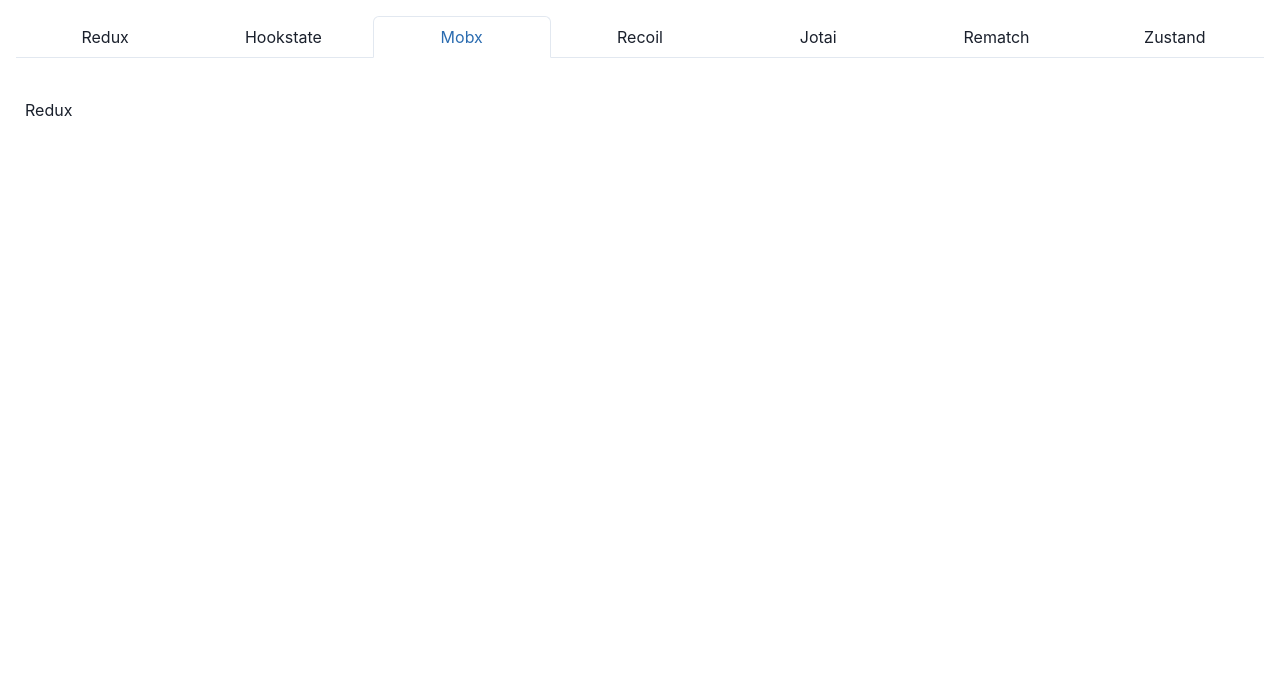
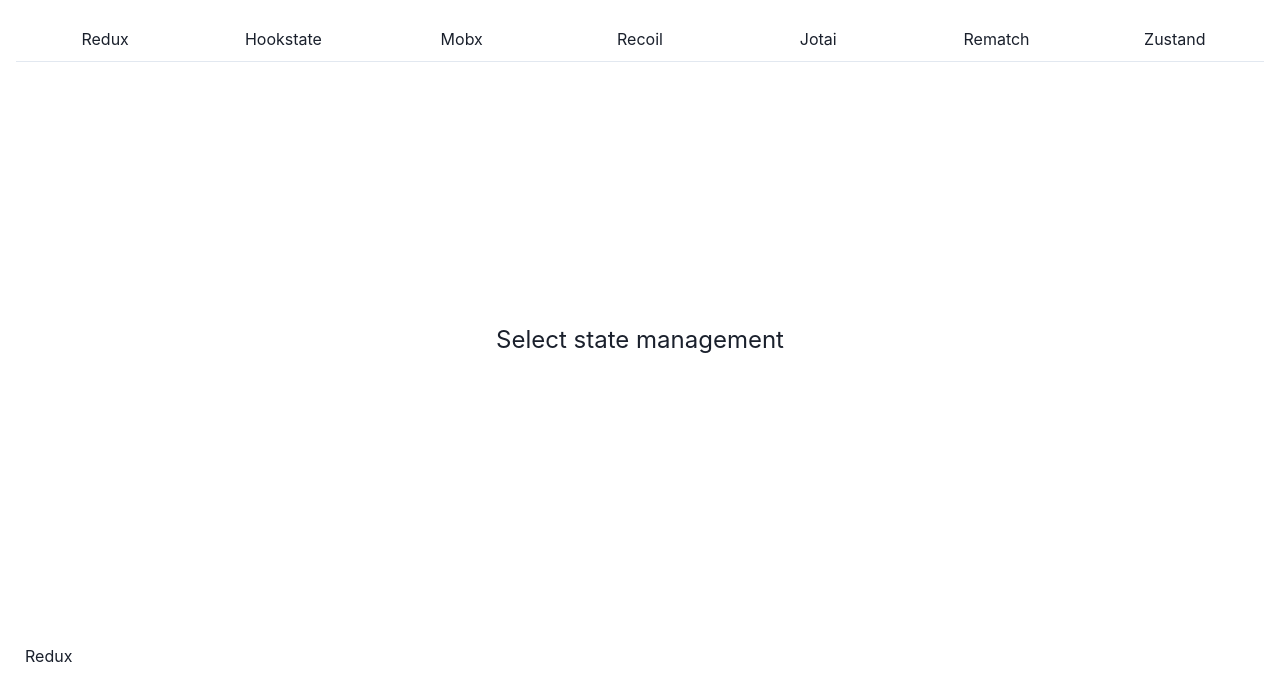
Before and after one commit to neskor-b/React-state-management, a React (Create React App) app: page /mobx in a window 1280 px wide. Shown: the top 700 px of the page. Built offline with nearby package versions, Linux system fonts and the light colour scheme.

Commit message:
code refactor, add responsice menu navigation

```diff
--- a/package.json
+++ b/package.json
@@ -3,6 +3,7 @@
   "version": "0.1.0",
   "private": true,
   "dependencies": {
+    "@chakra-ui/icons": "^2.1.1",
     "@chakra-ui/react": "^2.8.2",
     "@emotion/react": "^11.11.1",
     "@emotion/styled": "^11.11.0",
--- /dev/null
+++ b/src/hooks/useDebounceEffect.ts
@@ -0,0 +1,15 @@
+import { useEffect } from 'react';
+
+type AnyFunction = (...args: any[]) => any;
+
+function useDebounceEffect(callback: AnyFunction, delay: number, dependencies: any[]) {
+    useEffect(() => {
+        const timer = setTimeout(callback, delay);
+
+        return () => {
+            clearTimeout(timer);
+        };
+    }, dependencies);
+}
+
+export default useDebounceEffect;
--- a/src/router.tsx
+++ b/src/router.tsx
@@ -1,54 +1,23 @@
 import React from "react";
-import { createBrowserRouter } from "react-router-dom";
+import { createBrowserRouter, createRoutesFromElements, Route } from "react-router-dom";
+
+// data
+import { appsRoutes } from "routes";
 
 // pages
 import App  from "apps/App";
 import Redux from "apps/Redux";
 
-export const appsRoutes = [
-    {
-        path: "/redux",
-        name: 'Redux',
-        element: <Redux />
-    },
-    {
-        path: "/Hookstate",
-        name: 'Hookstate',
-        element: <Redux />
-    },
-    {
-        path: "/mobx",
-        name: 'Mobx',
-        element: <Redux />
-    },
-    {
-        path: "/recoil",
-        name: 'Recoil',
-        element: <Redux />
-    },
-    {
-        path: "/jotai",
-        name: 'Jotai',
-        element: <Redux />
-    },
-    {
-        path: "/rematch",
-        name: 'Rematch',
-        element: <Redux />
-    },
-    {
-        path: "/zustand",
-        name: 'Zustand',
-        element: <Redux />
-    }
-]
-
-const router = createBrowserRouter([
-    {
-        path: "/",
-        element: <App />,
-        children: appsRoutes
-    }
-]);
+const router = createBrowserRouter(createRoutesFromElements(
+    <Route path="/" element={<App />}>
+        <Route path={appsRoutes.redux.path} element={<Redux />} />
+        <Route path={appsRoutes.hookstate.path} element={<Redux />} />
+        <Route path={appsRoutes.mobx.path} element={<Redux />} />
+        <Route path={appsRoutes.recoil.path} element={<Redux />} />
+        <Route path={appsRoutes.jotai.path} element={<Redux />} />
+        <Route path={appsRoutes.rematch.path} element={<Redux />} />
+        <Route path={appsRoutes.zustand.path} element={<Redux />} />
+    </Route>
+));
 
 export default router;
--- /dev/null
+++ b/src/routes.ts
@@ -0,0 +1,37 @@
+export const appsRoutes = {
+    redux: {
+        path: "/redux",
+        name: 'Redux',
+        key: 'redux'
+    },
+    hookstate: {
+        path: "/hookstate",
+        name: 'Hookstate',
+        key: 'hookstate'
+    },
+    mobx: {
+        path: "/mobx",
+        name: 'Mobx',
+        key: 'mobx'
+    },
+    recoil: {
+        path: "/recoil",
+        name: 'Recoil',
+        key: 'recoil'
+    },
+    jotai: {
+        path: "/jotai",
+        name: 'Jotai',
+        key: 'jotai'
+    },
+    rematch: {
+        path: "/rematch",
+        name: 'Rematch',
+        key: 'rematch'
+    },
+    zustand: {
+        path: "/zustand",
+        name: 'Zustand',
+        key: 'zustand'
+    }
+};
--- /dev/null
+++ b/src/sharedComponents/Navigation/components/Menu/index.tsx
@@ -0,0 +1,63 @@
+import React, { FC, useRef } from 'react'
+import { useLocation } from 'react-router-dom';
+import {
+    Drawer,
+    DrawerBody,
+    DrawerHeader,
+    DrawerOverlay,
+    DrawerContent,
+    DrawerCloseButton,
+    IconButton,
+    useDisclosure,
+    Box
+} from '@chakra-ui/react'
+import { HamburgerIcon } from '@chakra-ui/icons'
+
+// hooks
+import useDebounceEffect from 'hooks/useDebounceEffect';
+
+type MenuNavigationProps = {
+    children: React.ReactNode,
+}
+
+
+const MenuNavigation: FC<MenuNavigationProps> = ({ children }) => {
+    const btnRef = useRef<HTMLButtonElement | null>(null);
+    const { isOpen, onOpen, onClose } = useDisclosure();
+    const location = useLocation();
+
+
+    useDebounceEffect(() => onClose(), 100, [location.pathname]);
+
+    return (
+        <Box position="relative" pb="15px">
+            <IconButton
+                position="absolute"
+                right={0}
+                onClick={onOpen}
+                aria-label='Open Menu'
+                variant='outline'
+                icon={<HamburgerIcon />}
+            />
+            <Drawer
+                isOpen={isOpen}
+                placement='right'
+                onClose={onClose}
+                finalFocusRef={btnRef}
+            >
+                <DrawerOverlay />
+                <DrawerContent>
+                    <DrawerHeader>
+                        <DrawerCloseButton />
+                    </DrawerHeader>
+
+                    <DrawerBody>
+                        {children}
+                    </DrawerBody>
+                </DrawerContent>
+            </Drawer>
+        </Box>
+    )
+}
+
+export default MenuNavigation;
--- /dev/null
+++ b/src/sharedComponents/Navigation/components/TabLinks/index.tsx
@@ -0,0 +1,54 @@
+import React, { FC } from "react";
+import { NavLink } from "react-router-dom";
+
+// UI
+import { Tabs, Tab, TabList, Box, TabsProps, SystemStyleObject } from "@chakra-ui/react";
+
+type TabLinksProps = {
+    activeIndex: number,
+    routes: {
+        path: string;
+        name: string;
+        key: string;
+    }[],
+    tabsProps?: TabsProps;
+    tabStyles?: {
+        active?: SystemStyleObject,
+        hover?: SystemStyleObject,
+        inactive?: React.CSSProperties,
+    };
+}
+
+const TabLinks: FC<TabLinksProps> = ({ activeIndex, routes, tabsProps, tabStyles }) => {
+    return (
+        <Box p={2}>
+            <Tabs
+                index={activeIndex}
+                {...tabsProps}
+            >
+                <TabList width={'100%'}>
+                    {routes.map(page => (
+                        <Tab
+                            key={page.key}
+                            _selected={tabStyles?.active}
+                            padding={0}
+                            style={tabStyles?.inactive}
+                        >
+                            <NavLink
+                                to={page.path}
+                                key={page.key}
+                                style={{ width: '100%', height: '100%', padding: 10 }}
+                                state={{ pageKey: page.key }}
+
+                            >
+                                {page.name}
+                            </NavLink>
+                        </Tab>
+                    ))}
+                </TabList>
+            </Tabs>
+        </Box>
+    );
+}
+
+export default TabLinks;
--- a/src/sharedComponents/Navigation/components/TabsNavigation/index.tsx
+++ /dev/null
@@ -1,42 +0,0 @@
-import React, { FC } from "react";
-
-// data
-import { appsRoutes } from "router";
-
-// UI
-import { Tabs, Tab, TabList, Box } from "@chakra-ui/react";
-
-type TabsNavigationProps = {
-    show?: boolean,
-    activeTab: number,
-    onChange: (index: number) => void
-}
-
-const TabsNavigation: FC<TabsNavigationProps> = ({ show, activeTab, onChange }) => {
-    if (!show) {
-        return null;
-    }
-    return (
-        <Box p={2}>
-            <Tabs
-                index={activeTab}
-                isFitted
-                variant="enclosed"
-                onChange={onChange}
-            >
-                <TabList>
-                    {appsRoutes.map(page => (
-                        <Tab
-                            aria-selected={false}
-                            key={page.name}
-                        >
-                            {page.name}
-                        </Tab>
-                    ))}
-                </TabList>
-            </Tabs>
-        </Box>
-    );
-}
-
-export default TabsNavigation;
--- /dev/null
+++ b/src/sharedComponents/Navigation/data.ts
@@ -0,0 +1,28 @@
+import { TNavigationResponsiveTabsData } from "./types";
+
+export const navigationResponsiveTabsData: Record<string, TNavigationResponsiveTabsData> = {
+    md: {
+        showTabs: true,
+        showMenu: false,
+        tabsProps: {
+            isFitted: true,
+            variant: 'enclosed',
+            children: null,
+            orientation: 'horizontal'
+        }
+    },
+    base: {
+        showTabs: false,
+        showMenu: true,
+        tabsProps: {
+            isFitted: true,
+            variant: 'unstyled',
+            children: null,
+            orientation: 'vertical'
+        },
+        tabStyles: {
+            active: { color: 'blue.500', borderBottomWidth: '1px', borderBottomColor: 'blue.500', textAlign: 'left' },
+            inactive: { width: '100%', textAlign: 'left' }
+        }
+    }
+}
--- a/src/sharedComponents/Navigation/hooks/useNavigation.ts
+++ /dev/null
@@ -1,31 +0,0 @@
-import { useState, useEffect } from "react";
-import { useNavigate, useLocation } from "react-router-dom";
-
-// data
-import { appsRoutes } from "router";
-
-export const useNavigation = () => {
-    const [activeTab, setActiveTab] = useState(-1);
-
-    const navigate = useNavigate();
-    const { pathname } = useLocation();
-
-    const onTabsChange = (index: number) => {
-        navigate(appsRoutes[index].path)
-    }
-
-    useEffect(() => {
-        appsRoutes.forEach((route, index) => {
-            if (route.path === pathname) {
-                setActiveTab(index);
-            }
-        });
-    }, [pathname]);
-
-    return {
-        tabsNavigation: {
-            onChange: onTabsChange,
-            activeValue: activeTab
-        }
-    }
-}
--- a/src/sharedComponents/Navigation/index.tsx
+++ b/src/sharedComponents/Navigation/index.tsx
@@ -1,41 +1,49 @@
 import React, { FC } from "react";
+import { useLocation } from "react-router-dom";
 
 // UI
 import { Box, Text, useBreakpointValue } from "@chakra-ui/react";
 
 // components
-import TabsNavigation from "./components/TabsNavigation";
+import TabLinks from "./components/TabLinks";
+import Menu from "./components/Menu";
 
-// hooks
-import { useNavigation } from "./hooks/useNavigation";
+// data
+import { appsRoutes } from "routes";
+import { navigationResponsiveTabsData } from "./data";
 
 // types
-import { TActiveMenuType } from "./types";
-
+import { TNavigationResponsiveTabsData } from "./types";
 
 const Navigation: FC = () => {
-    const { tabsNavigation } = useNavigation();
+    const { state } = useLocation();
+    const tabsResponsiveData = useBreakpointValue<TNavigationResponsiveTabsData>(navigationResponsiveTabsData);
 
-    const activeMenuType = useBreakpointValue<TActiveMenuType>({
-        md: {
-            tabs: true,
-            menu: false
-        },
-        base: {
-            tabs: false,
-            menu: true
-        }
-    })
-
-    const showTip = false;
+    const showTip = !state?.pageKey;
+    const appsRoutesArray = Object.values(appsRoutes);
+    const activeIndex = appsRoutesArray.findIndex(page => page.key === state?.pageKey);
 
     return (
         <Box p={2}>
-            <TabsNavigation
-                activeTab={tabsNavigation.activeValue}
-                show={activeMenuType?.tabs}
-                onChange={tabsNavigation.onChange}
-            />
+            {tabsResponsiveData?.showTabs && (
+                <TabLinks
+                    activeIndex={activeIndex}
+                    routes={appsRoutesArray}
+                    tabsProps={tabsResponsiveData?.tabsProps}
+
+                />
+            )}
+            {tabsResponsiveData?.showMenu && (
+                <Menu>
+                    <TabLinks
+                        routes={appsRoutesArray}
+                        activeIndex={activeIndex}
+                        tabsProps={tabsResponsiveData?.tabsProps}
+                        tabStyles={tabsResponsiveData?.tabStyles}
+                    />
+                </Menu>
+            )}
+
             {showTip && (
                 <Text
                     fontSize="2xl"
```
Also changed, not shown: src/sharedComponents/Navigation/types.ts (+10 -3 lines), .eslintrc.js, 1 other file (tests, documents, lock files or other folders).
